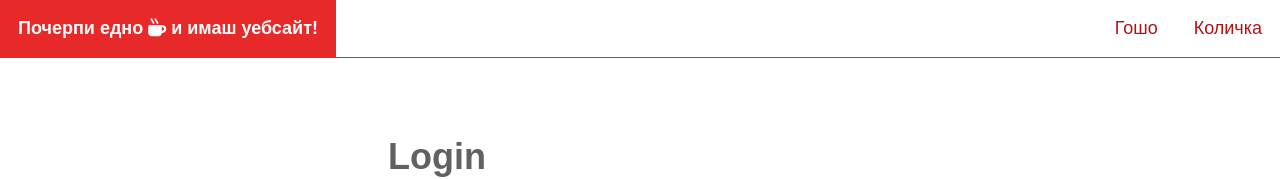
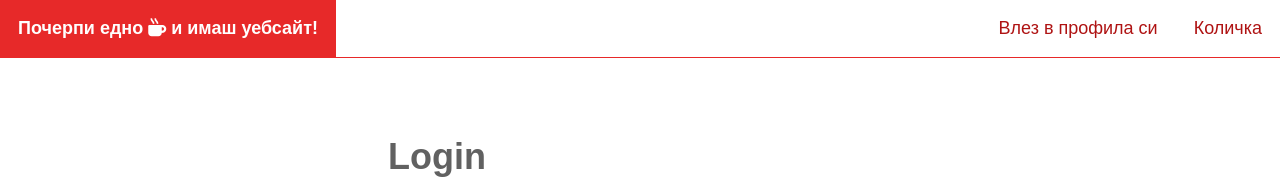
Before and after one commit to NinaNikolova/sitemine-react, a React (Create React App) app in the folder frontend/: page /login in a window 1280 px wide. Shown: the top 179 px of the page. Built offline with nearby package versions, Linux system fonts and the light colour scheme.

Commit message:
added user and logout in header

```diff
--- a/frontend/src/components/Button/Button.js
+++ b/frontend/src/components/Button/Button.js
@@ -1,4 +1,4 @@
-import React from 'react';
+
 import classes from './button.module.css';
 
 export default function Button({
--- a/frontend/src/components/Header/Header.js
+++ b/frontend/src/components/Header/Header.js
@@ -2,15 +2,14 @@ import React from 'react';
 import classes from "./header.module.css";
 import { Link } from 'react-router-dom';
 import { useCart } from '../../hooks/useCart';
+import { useAuth } from '../../hooks/useAuth';
 
 export default function Header() {
-    const user = {
-        name: 'Гошо',
-    };
+    const { user, logout } = useAuth();
 
     const { cart } = useCart();
 
-    const logout = () => { };
+
     return <header className={classes.header}>
         <div className={classes.container}>
             <Link to="/" className={classes.logo}>
```
